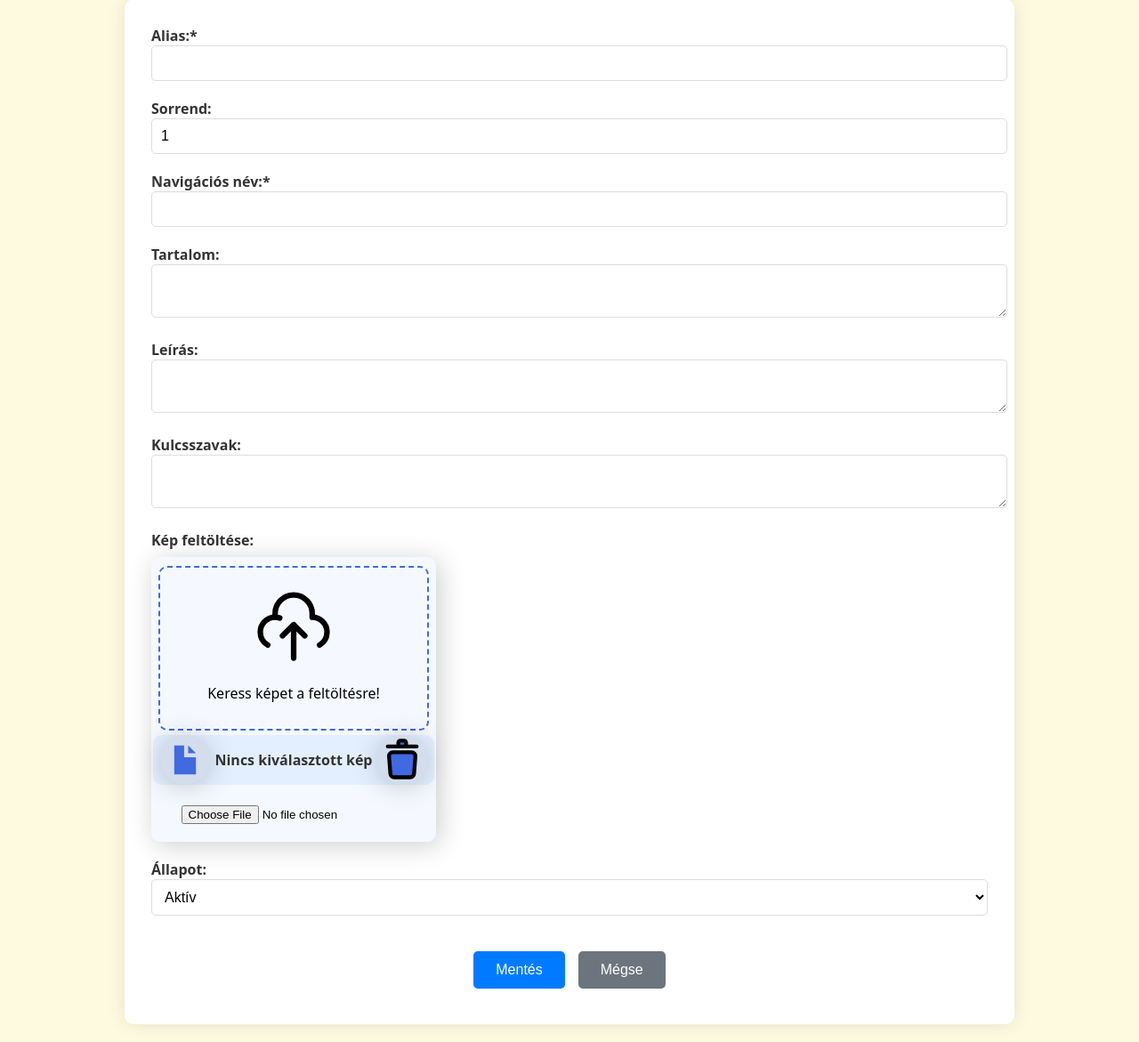
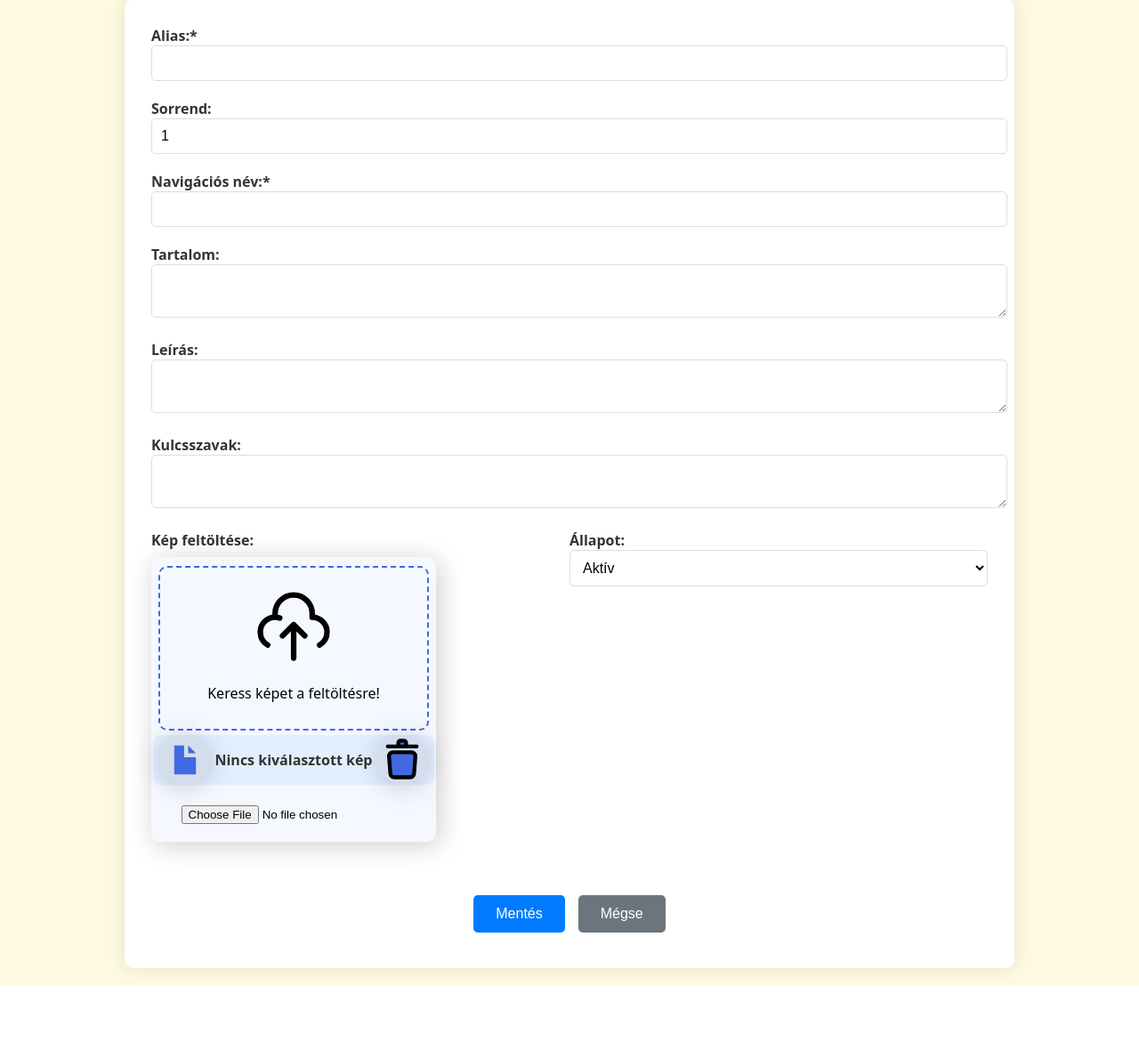
Before and after one commit to tzsofia10/Vizsgaremek, a PHP site: page /admin/content_management.php in a window 1280 px wide. Shown: the part 195-1366 px from the top of the page at 89% size. After the commit the page ends 1303 px from the top, so only its background shows below. Run offline with PHP 8.4, Linux system fonts and the light colour scheme; a user stored in the database is signed in; data that the repository does not hold is empty; some libraries are stand-ins or nearby versions.

Commit message:
kész a form reszponsive

```diff
--- a/css/pages/newArticle.css
+++ b/css/pages/newArticle.css
@@ -187,6 +187,16 @@ a:hover {
   }
 
 /* Reszponzív beállítások */
+@media (min-width: 768px) {
+    .form-group-flex{
+        display: flex;
+        justify-content: space-between;
+    }
+    .state{
+        width: 50%;
+    }
+}
+
 @media (max-width: 768px) {
     .edit-container {
         padding: 10px;
@@ -209,14 +219,6 @@ a:hover {
     header h1 {
         font-size: 1.5em;
     }
-    .form-group-flex{
-        display: flex;
-        justify-content: space-between;
-    }
-    .state{
-        width: 50%;
-    }
-
 }
 
 @media (max-width: 480px) {
```
